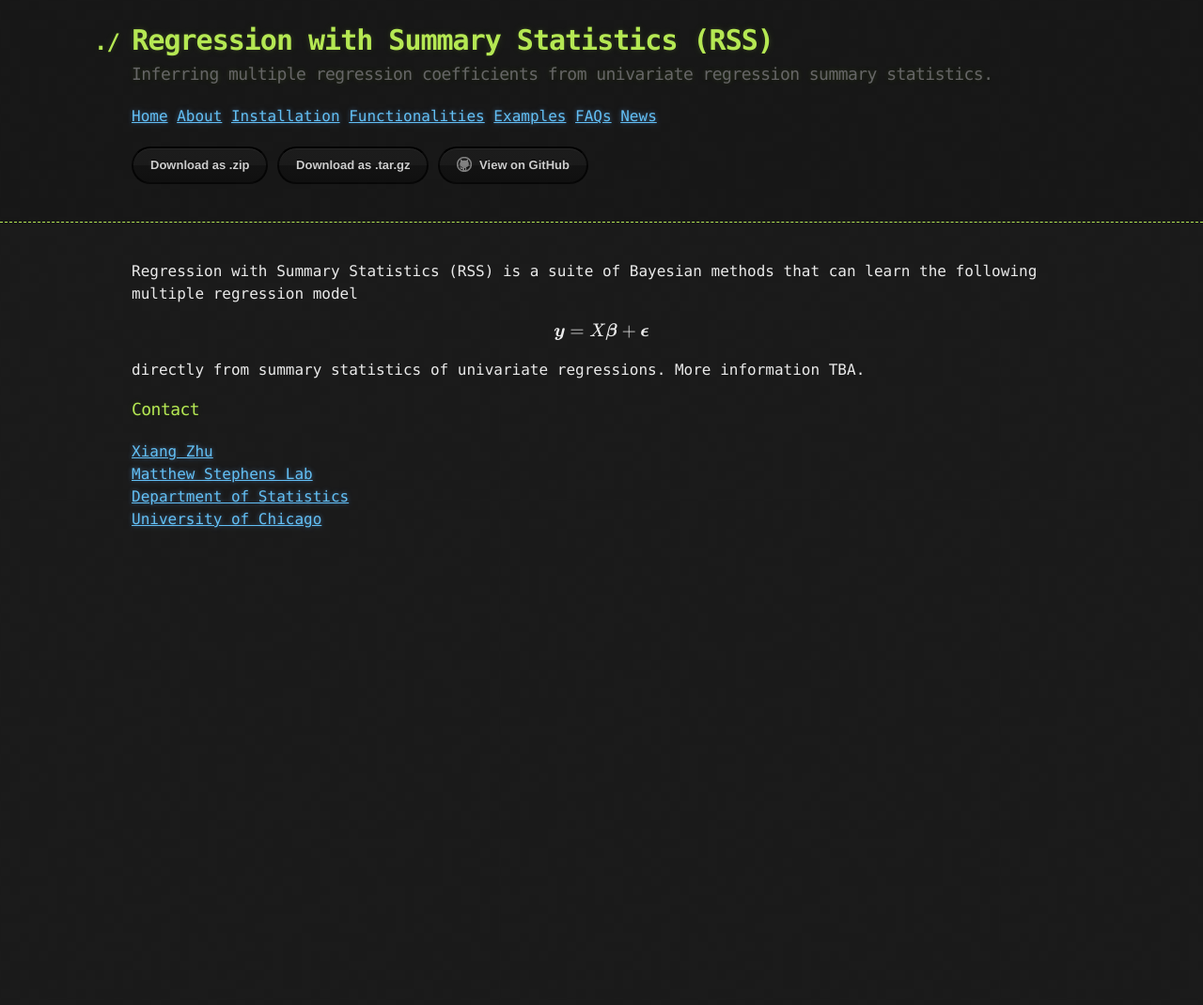
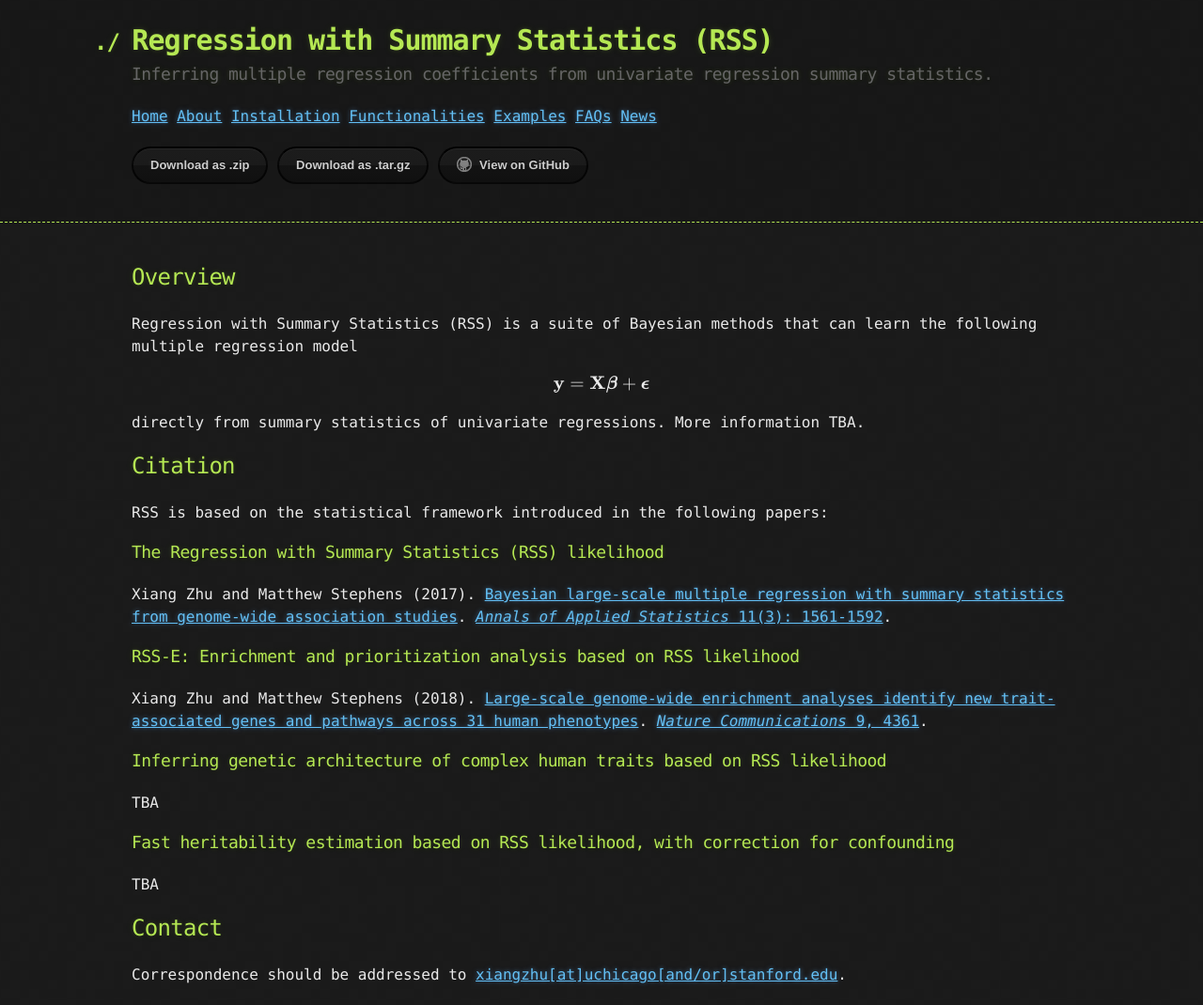
Before and after one commit to stephenslab/rss, a Jekyll site: the page built from docs/About.md, in a window 1280 px wide. Shown: the whole page at 94% size. Built offline with Jekyll 4.4.1, drawn with Linux system fonts in a browser that asks for light colours; our own code applies the rules of GitHub Pages for plain Markdown files; formulas are drawn with MathJax 3; before the commit the page ends 900 px from its top, so only the background shows below that.

Commit message:
update about page

```diff
--- a/docs/About.md
+++ b/docs/About.md
@@ -1,14 +1,38 @@
+## Overview
+
 Regression with Summary Statistics (RSS) is a suite of Bayesian methods
 that can learn the following multiple regression model
 
-\\[{\boldsymbol y}=X{\boldsymbol\beta}+{\boldsymbol\epsilon}\\]
+\\[{\bf y}={\bf X}{\boldsymbol\beta}+{\boldsymbol\epsilon}\\]
 
 directly from summary statistics of univariate regressions.
 More information TBA.
 
-### Contact
+## Citation
 
-[Xiang Zhu](https://github.com/xiangzhu) <br>
-[Matthew Stephens Lab](http://stephenslab.uchicago.edu) <br>
-[Department of Statistics](https://galton.uchicago.edu) <br>
-[University of Chicago](https://www.uchicago.edu) <br>
+RSS is based on the statistical framework introduced in the following papers:
+
+### The Regression with Summary Statistics (RSS) likelihood
+
+Xiang Zhu and Matthew Stephens (2017).
+[Bayesian large-scale multiple regression with summary statistics from genome-wide association studies](http://stephenslab.uchicago.edu/assets/papers/Zhu2017.pdf).
+[*Annals of Applied Statistics* 11(3): 1561-1592](http://dx.doi.org/10.1214/17-AOAS1046).
+
+### RSS-E: Enrichment and prioritization analysis based on RSS likelihood
+
+Xiang Zhu and Matthew Stephens (2018).
+[Large-scale genome-wide enrichment analyses identify new trait-associated genes and pathways across 31 human phenotypes](https://www.nature.com/articles/s41467-018-06805-x.pdf).
+[*Nature Communications* 9, 4361](https://www.nature.com/articles/s41467-018-06805-x).
+
+### Inferring genetic architecture of complex human traits based on RSS likelihood
+
+TBA
+
+### Fast heritability estimation based on RSS likelihood, with correction for confounding
+
+TBA
+
+## Contact
+
+Correspondence should be addressed to
+[xiangzhu[at]uchicago[and/or]stanford.edu](https://github.com/xiangzhu).
```
